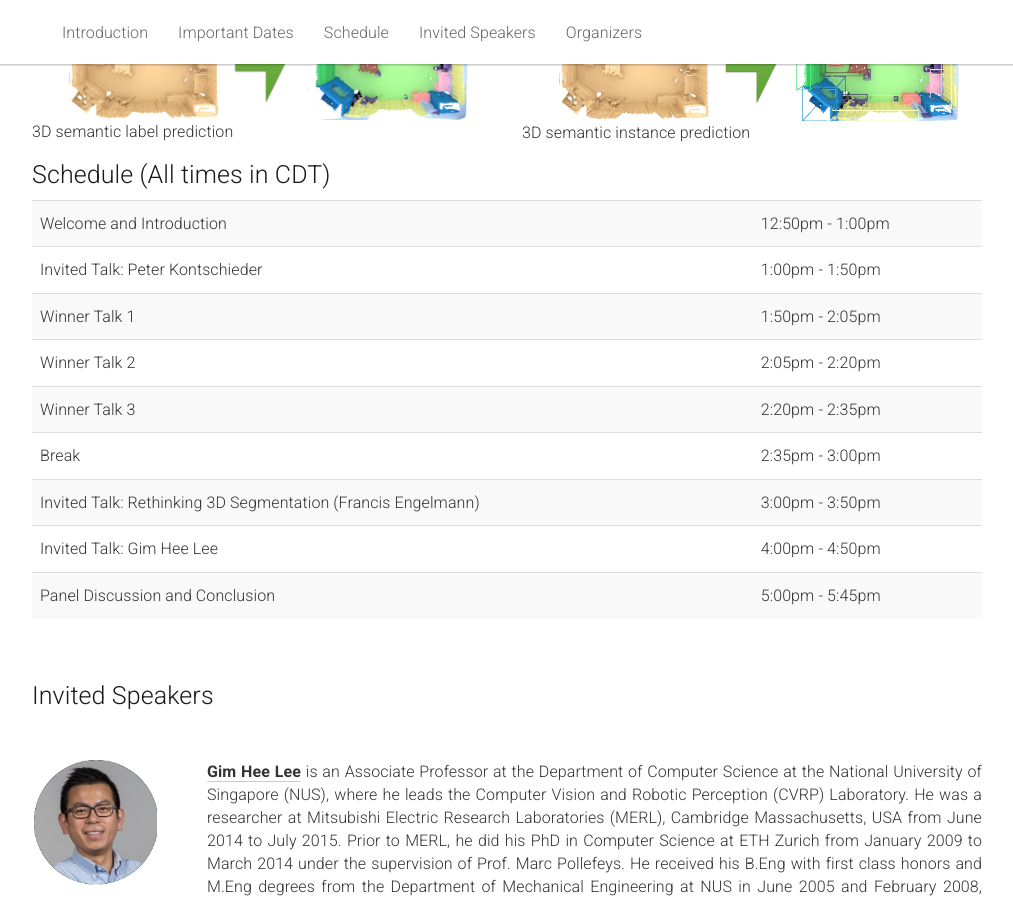
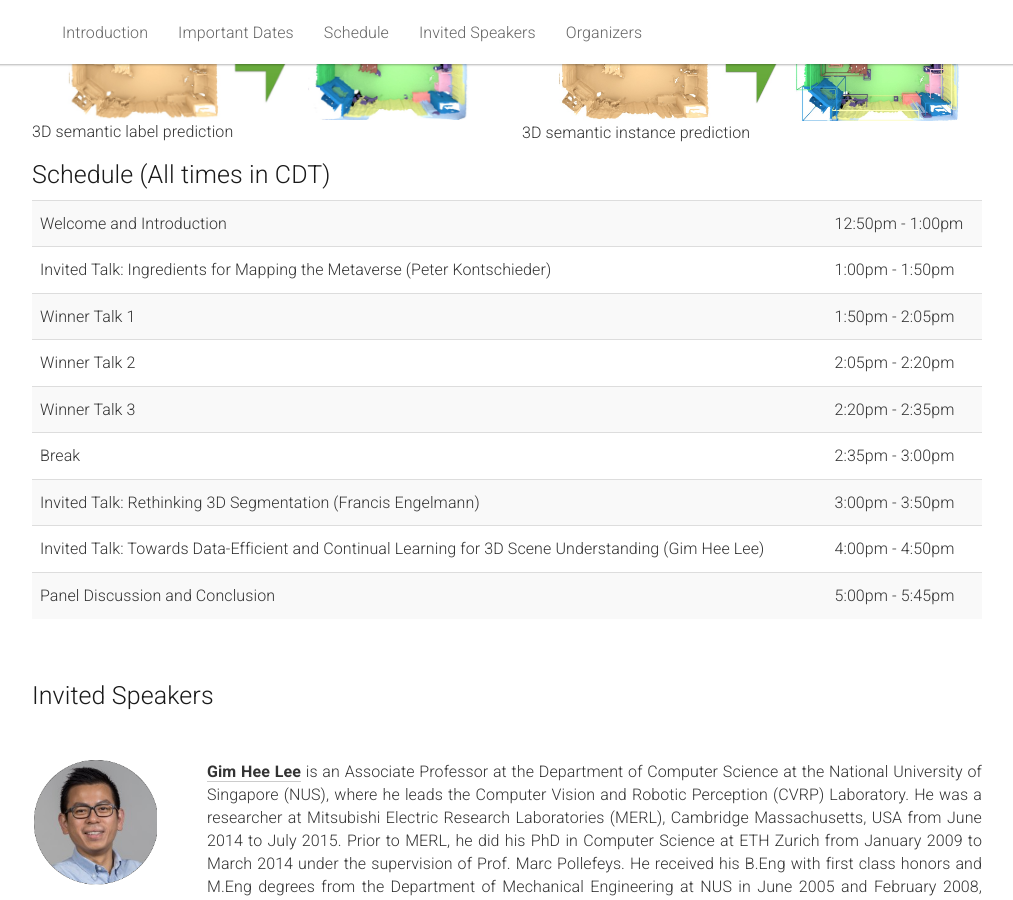
Before and after one commit to ScanNet/cvpr2022workshop, a Jekyll site: the page built from _pages/home.md, in a window 1280 px wide and 900 px high, scrolled down 1619 px. Shown: the whole window, without its empty margins (133-1146 px from the left). Built offline with Jekyll 4.4.1, drawn with Linux system fonts in a browser that asks for light colours.

Commit message:
Update home.md

```diff
--- a/_pages/home.md
+++ b/_pages/home.md
@@ -165,7 +165,7 @@ acknowledgements: ""
           <td>12:50pm - 1:00pm</td>
         </tr>
         <tr>
-          <td>Invited Talk: Peter Kontschieder</td>
+          <td>Invited Talk: Ingredients for Mapping the Metaverse (Peter Kontschieder)</td>
           <td>1:00pm - 1:50pm</td>
         </tr>
         <tr>
@@ -189,7 +189,7 @@ acknowledgements: ""
           <td>3:00pm - 3:50pm</td>
         </tr>
         <tr>
-          <td>Invited Talk: Gim Hee Lee</td>
+          <td>Invited Talk: Towards Data-Efficient and Continual Learning for 3D Scene Understanding (Gim Hee Lee)</td>
           <td>4:00pm - 4:50pm</td>
         </tr>
         <tr>
```
